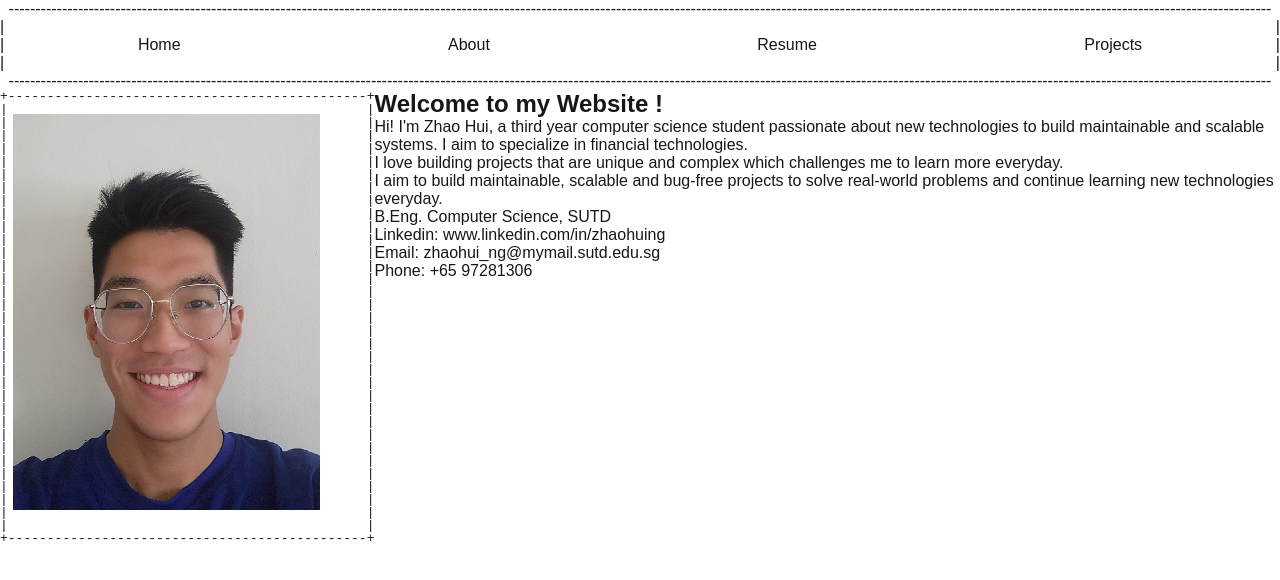
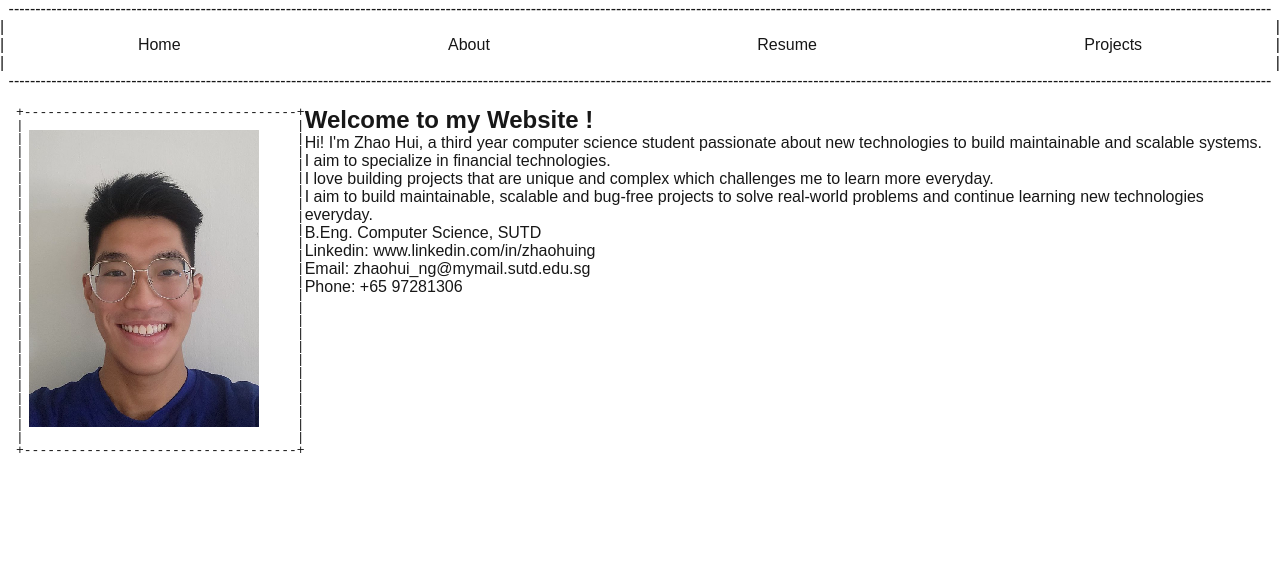
Before and after one commit to zackhng/zackhng.github.io, a Next.js app: page / in a window 1280 px wide. Shown: the top 580 px of the page. Built offline with nearby package versions, Linux system fonts and the light colour scheme.

Commit message:
changed linkedin link

```diff
--- a/src/app/page.js
+++ b/src/app/page.js
@@ -4,9 +4,10 @@ import Introduction from "@/components/introduction";
 export default function Home() {
   return (
     <div style={{display: 'flex',
-      flexDirection: 'row'
+      flexDirection: 'row',
+      padding: '1rem'
     }}>
-        <ProfilePicture imagePath={"/images/selfie.jpg"} scale={0.4}/>
+        <ProfilePicture imagePath={"/images/selfie.jpg"} scale={0.3}/>
         <Introduction />
     </div>
 
--- a/src/components/introduction.js
+++ b/src/components/introduction.js
@@ -7,7 +7,7 @@ export default function Introduction(text){
             <p>{data.passion}</p>
             <p>{data.goal}</p>
             <p>{data.education}</p>
-            <p>Linkedin: <a href={`${data.links.linkedin}`}>{data.links.linkedin}</a></p>
+            <p>Linkedin: <a href={`https://${data.links.linkedin}`} target="_blank" rel="noopener noreferrer">{data.links.linkedin}</a></p>
             <p>Email: <a href={`mailto:${data.links.email}`}>{data.links.email}</a></p>
             <p>Phone: <a href={`tel:${data.links.number}`}>{data.links.number}</a></p>
         </div>
```
